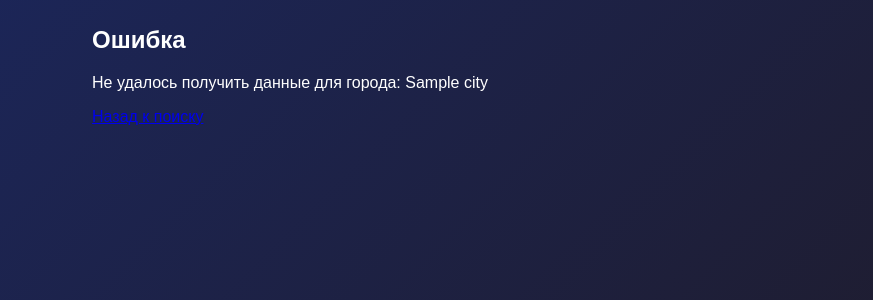
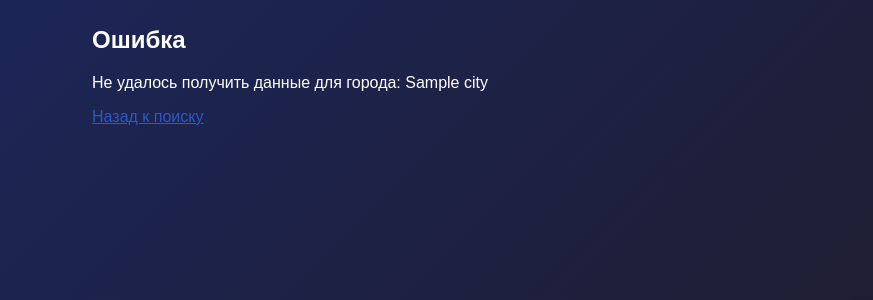
Before and after one commit to tonkaxxx/weather_predictor, a Flask app: template templates/error.html in a window 1280 px wide. Shown: the part 334-634 px from the top of the page, without its empty margins (350-1223 px from the left). Run offline with Flask 3, Linux system fonts and the light colour scheme; the template is opened without the code that fills it: most values are stand-ins (such as "Sample title", 1, 10 or a date in 2020); parts of the project's set-up code (start-up, migrations or seed data) failed here and were passed over.

Commit message:
implemented error catching

```diff
--- a/main.py
+++ b/main.py
@@ -24,6 +24,12 @@ def get_weather():
     data = get_data(city)
     df = from_data_to_dataframe(data)
     last_5_days = from_df_to_nlist(df)
+
+    if df.empty:
+        return render_template(
+            'error.html',
+            city=city
+        )
 
     prediction = predict_weather(model, last_5_days, scaler_x, scaler_y)
 
@@ -73,11 +79,6 @@ def get_weather():
             real_temperatures=real_temperatures,
             days=days
         )
-    else:
-        return render_template(
-            'error.html',
-            city=city
-        )
 
 if __name__ == "__main__":
     model = load_trained_model('weather_model.pth')
--- a/templates/error.html
+++ b/templates/error.html
@@ -10,7 +10,7 @@
     <div class="container">
         <h2>Ошибка</h2>
         <p>Не удалось получить данные для города: {{ city }}</p>
-        <a href="{{ url_for('index') }}">Назад к поиску</a>
+        <a href="{{ url_for('index') }}" style="color: #2C5AC3;">Назад к поиску</a>
     </div>
 </body>
 </html>
```
